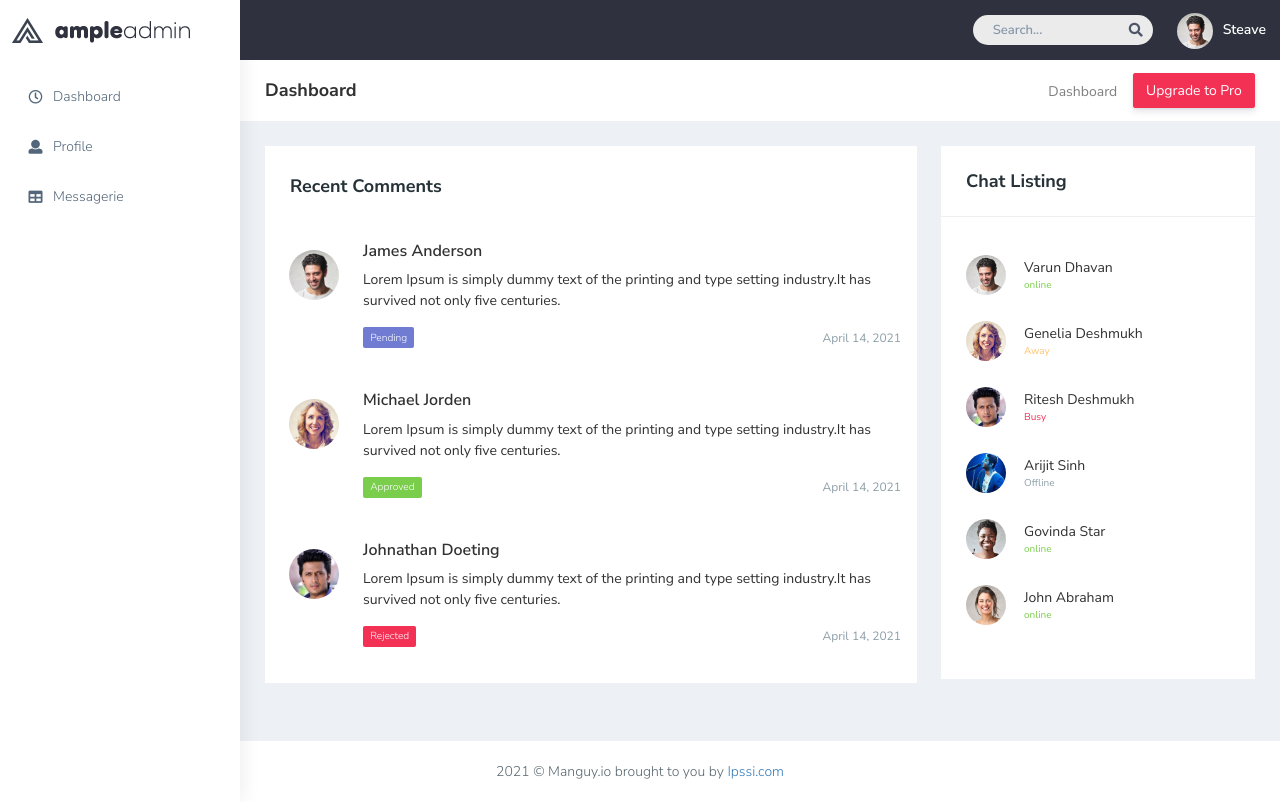
After one commit to RestumpY/mangy.io, a PHP site: page /views/messagerieView.php in a window 1280 px wide. The commit adds this page. Run offline with PHP 8.4, Linux system fonts and the light colour scheme; style sheets or scripts are compiled from the project's sources.

Commit message:
Arrangement

```diff
--- /dev/null
+++ b/views/messagerieView.php
@@ -0,0 +1,176 @@
+<?php ob_start(); ?>
+
+               <!-- ============================================================== -->
+                <!-- Recent Comments -->
+                <!-- ============================================================== -->
+                <div class="row">
+                    <!-- .col -->
+                    <div class="col-md-12 col-lg-8 col-sm-12">
+                        <div class="card white-box p-0">
+                            <div class="card-body">
+                                <h3 class="box-title mb-0">Recent Comments</h3>
+                            </div>
+                            <div class="comment-widgets">
+                                <!-- Comment Row -->
+                                <div class="d-flex flex-row comment-row p-3 mt-0">
+                                    <div class="p-2"><img src="plugins/images/users/varun.jpg" alt="user" width="50" class="rounded-circle"></div>
+                                    <div class="comment-text ps-2 ps-md-3 w-100">
+                                        <h5 class="font-medium">James Anderson</h5>
+                                        <span class="mb-3 d-block">Lorem Ipsum is simply dummy text of the printing and type setting industry.It has survived not only five centuries. </span>
+                                        <div class="comment-footer d-md-flex align-items-center">
+                                             <span class="badge bg-primary rounded">Pending</span>
+
+                                            <div class="text-muted fs-2 ms-auto mt-2 mt-md-0">April 14, 2021</div>
+                                        </div>
+                                    </div>
+                                </div>
+                                <!-- Comment Row -->
+                                <div class="d-flex flex-row comment-row p-3">
+                                    <div class="p-2"><img src="plugins/images/users/genu.jpg" alt="user" width="50" class="rounded-circle"></div>
+                                    <div class="comment-text ps-2 ps-md-3 active w-100">
+                                        <h5 class="font-medium">Michael Jorden</h5>
+                                        <span class="mb-3 d-block">Lorem Ipsum is simply dummy text of the printing and type setting industry.It has survived not only five centuries. </span>
+                                        <div class="comment-footer d-md-flex align-items-center">
+
+                                            <span class="badge bg-success rounded">Approved</span>
+
+                                            <div class="text-muted fs-2 ms-auto mt-2 mt-md-0">April 14, 2021</div>
+                                        </div>
+                                    </div>
+                                </div>
+                                <!-- Comment Row -->
+                                <div class="d-flex flex-row comment-row p-3">
+                                    <div class="p-2"><img src="plugins/images/users/ritesh.jpg" alt="user" width="50" class="rounded-circle"></div>
+                                    <div class="comment-text ps-2 ps-md-3 w-100">
+                                        <h5 class="font-medium">Johnathan Doeting</h5>
+                                        <span class="mb-3 d-block">Lorem Ipsum is simply dummy text of the printing and type setting industry.It has survived not only five centuries. </span>
+                                        <div class="comment-footer d-md-flex align-items-center">
+
+                                            <span class="badge rounded bg-danger">Rejected</span>
+
+                                            <div class="text-muted fs-2 ms-auto mt-2 mt-md-0">April 14, 2021</div>
+                                        </div>
+                                    </div>
+                                </div>
+                            </div>
+                        </div>
+                    </div>
+                    <div class="col-lg-4 col-md-12 col-sm-12">
+                        <div class="card white-box p-0">
+                            <div class="card-heading">
+                                <h3 class="box-title mb-0">Chat Listing</h3>
+                            </div>
+                            <div class="card-body">
+                                <ul class="chatonline">
+                                    <li>
+                                        <div class="call-chat">
+                                            <button class="btn btn-success text-white btn-circle btn" type="button">
+                                                <i class="fas fa-phone"></i>
+                                            </button>
+                                            <button class="btn btn-info btn-circle btn" type="button">
+                                                <i class="far fa-comments text-white"></i>
+                                            </button>
+                                        </div>
+                                        <a href="javascript:void(0)" class="d-flex align-items-center"><img
+                                                src="plugins/images/users/varun.jpg" alt="user-img" class="img-circle">
+                                            <div class="ms-2">
+                                                <span class="text-dark">Varun Dhavan <small
+                                                        class="d-block text-success d-block">online</small></span>
+                                            </div>
+                                        </a>
+                                    </li>
+                                    <li>
+                                        <div class="call-chat">
+                                            <button class="btn btn-success text-white btn-circle btn" type="button">
+                                                <i class="fas fa-phone"></i>
+                                            </button>
+                                            <button class="btn btn-info btn-circle btn" type="button">
+                                                <i class="far fa-comments text-white"></i>
+                                            </button>
+                                        </div>
+                                        <a href="javascript:void(0)" class="d-flex align-items-center"><img
+                                                src="plugins/images/users/genu.jpg" alt="user-img" class="img-circle">
+                                            <div class="ms-2">
+                                                <span class="text-dark">Genelia
+                                                    Deshmukh <small class="d-block text-warning">Away</small></span>
+                                            </div>
+                                        </a>
+                                    </li>
+                                    <li>
+                                        <div class="call-chat">
+                                            <button class="btn btn-success text-white btn-circle btn" type="button">
+                                                <i class="fas fa-phone"></i>
+                                            </button>
+                                            <button class="btn btn-info btn-circle btn" type="button">
+                                                <i class="far fa-comments text-white"></i>
+                                            </button>
+                                        </div>
+                                        <a href="javascript:void(0)" class="d-flex align-items-center"><img
+                                                src="plugins/images/users/ritesh.jpg" alt="user-img" class="img-circle">
+                                            <div class="ms-2">
+                                                <span class="text-dark">Ritesh
+                                                    Deshmukh <small class="d-block text-danger">Busy</small></span>
+                                            </div>
+                                        </a>
+                                    </li>
+                                    <li>
+                                        <div class="call-chat">
+                                            <button class="btn btn-success text-white btn-circle btn" type="button">
+                                                <i class="fas fa-phone"></i>
+                                            </button>
+                                            <button class="btn btn-info btn-circle btn" type="button">
+                                                <i class="far fa-comments text-white"></i>
+                                            </button>
+                                        </div>
+                                        <a href="javascript:void(0)" class="d-flex align-items-center"><img
+                                                src="plugins/images/users/arijit.jpg" alt="user-img" class="img-circle">
+                                            <div class="ms-2">
+                                                <span class="text-dark">Arijit
+                                                    Sinh <small class="d-block text-muted">Offline</small></span>
+                                            </div>
+                                        </a>
+                                    </li>
+                                    <li>
+                                        <div class="call-chat">
+                                            <button class="btn btn-success text-white btn-circle btn" type="button">
+                                                <i class="fas fa-phone"></i>
+                                            </button>
+                                            <button class="btn btn-info btn-circle btn" type="button">
+                                                <i class="far fa-comments text-white"></i>
+                                            </button>
+                                        </div>
+                                        <a href="javascript:void(0)" class="d-flex align-items-center"><img
+                                                src="plugins/images/users/govinda.jpg" alt="user-img"
+                                                class="img-circle">
+                                            <div class="ms-2">
+                                                <span class="text-dark">Govinda
+                                                    Star <small class="d-block text-success">online</small></span>
+                                            </div>
+                                        </a>
+                                    </li>
+                                    <li>
+                                        <div class="call-chat">
+                                            <button class="btn btn-success text-white btn-circle btn" type="button">
+                                                <i class="fas fa-phone"></i>
+                                            </button>
+                                            <button class="btn btn-info btn-circle btn" type="button">
+                                                <i class="far fa-comments text-white"></i>
+                                            </button>
+                                        </div>
+                                        <a href="javascript:void(0)" class="d-flex align-items-center"><img
+                                                src="plugins/images/users/hritik.jpg" alt="user-img" class="img-circle">
+                                            <div class="ms-2">
+                                                <span class="text-dark">John
+                                                    Abraham<small class="d-block text-success">online</small></span>
+                                            </div>
+                                        </a>
+                                    </li>
+                                </ul>
+                            </div>
+                        </div>
+                    </div>
+                    <!-- /.col -->
+                </div>
+            </div>
+
+<?php $content = ob_get_clean(); require('template4.php'); ?>
--- a/views/template4.php
+++ b/views/template4.php
@@ -118,7 +118,7 @@
                     <ul id="sidebarnav">
                         <!-- User Profile-->
                         <li class="sidebar-item pt-2">
-                            <a class="sidebar-link waves-effect waves-dark sidebar-link" href="dashboard.html"
+                            <a class="sidebar-link waves-effect waves-dark sidebar-link" href="index.php?page=dashboard2"
                                 aria-expanded="false">
                                 <i class="far fa-clock" aria-hidden="true"></i>
                                 <span class="hide-menu">Dashboard</span>
@@ -132,7 +132,7 @@
                             </a>
                         </li>
                         <li class="sidebar-item">
-                            <a class="sidebar-link waves-effect waves-dark sidebar-link" href="basic-table.html"
+                            <a class="sidebar-link waves-effect waves-dark sidebar-link" href="index.php?page=messagerie"
                                 aria-expanded="false">
                                 <i class="fa fa-table" aria-hidden="true"></i>
                                 <span class="hide-menu">Messagerie</span>
```
